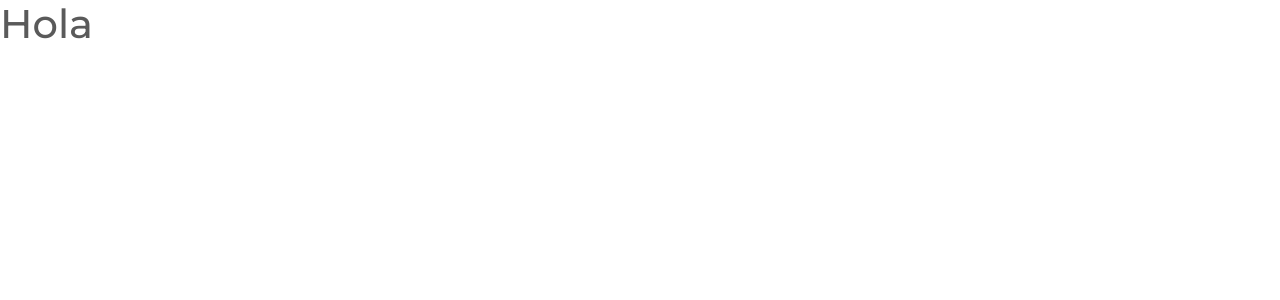
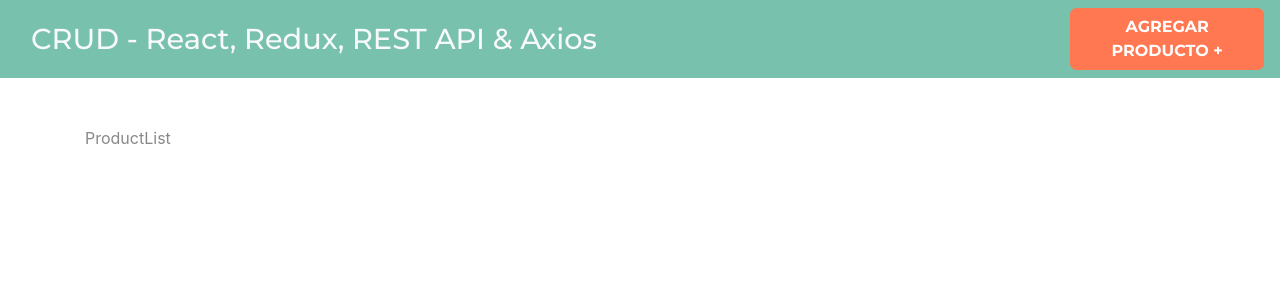
Before and after one commit to Julianrios84/react_redux_crud, a React (Create React App) app: page / in a window 1280 px wide. Shown: the top 300 px of the page. Built offline with nearby package versions, Linux system fonts and the light colour scheme.

Commit message:
Agregando React Router DOM y Componentes

```diff
--- a/package.json
+++ b/package.json
@@ -8,6 +8,7 @@
     "@testing-library/user-event": "^13.5.0",
     "react": "^18.2.0",
     "react-dom": "^18.2.0",
+    "react-router-dom": "^6.8.0",
     "react-scripts": "5.0.1",
     "web-vitals": "^2.1.4"
   },
--- a/src/App.js
+++ b/src/App.js
@@ -1,8 +1,21 @@
+import { BrowserRouter as Router, Route, Switch  } from "react-router-dom";
+import Header from "./components/Header";
+import ProductList from "./components/ProductList";
+import ProductCreate from "./components/ProductCreate";
+import ProductUpdate from "./components/ProductUpdate";
+
 function App() {
   return (
-    <div className="App">
-      <h1>Hola</h1>
-    </div>
+    <Router>
+      <Header />
+      <div className="container mt-5">
+        <Switch>
+          <Route exact path="/" component={ProductList} />
+          <Route exact path="/product/create" component={ProductCreate} />
+          <Route exact path="/product/update/:id" component={ProductUpdate} />
+        </Switch>
+      </div>
+    </Router>
   );
 }
 
--- a/src/components/Header.js
+++ b/src/components/Header.js
@@ -1,17 +1,22 @@
 import React from 'react';
+import { Link } from 'react-router-dom';
 
 const Header = () => {
   return (
     <div className="navbar navbar-expand-lg navbar-dark bg-primary justify-content-between">
       <div className="container">
-        <h1>CRUD - React, Redux, REST API & Axios </h1>
+        <h1>
+          <Link to={'/'} className="text-light">
+            CRUD - React, Redux, REST API & Axios
+          </Link>
+        </h1>
       </div>
-      <a
+      <Link
         className="btn btn-danger nuevo-post d-block d-md-inline-block"
-        href="/product/add"
+        to={'/product/add'}
       >
         Agregar Producto &#43;
-      </a>
+      </Link>
     </div>
   );
 };
--- /dev/null
+++ b/src/components/ProductCreate.js
@@ -0,0 +1,8 @@
+
+const ProductCreate = () => {
+  return (
+    <div>ProductCreate</div>
+  )
+}
+
+export default ProductCreate
--- /dev/null
+++ b/src/components/ProductList.js
@@ -0,0 +1,8 @@
+
+const ProductList = () => {
+  return (
+    <div>ProductList</div>
+  )
+}
+
+export default ProductList
--- /dev/null
+++ b/src/components/ProductUpdate.js
@@ -0,0 +1,8 @@
+
+const ProductUpdate = () => {
+  return (
+    <div>ProductUpdate</div>
+  )
+}
+
+export default ProductUpdate
```
Also changed, not shown: 1 other file (tests, documents, lock files or other folders).
